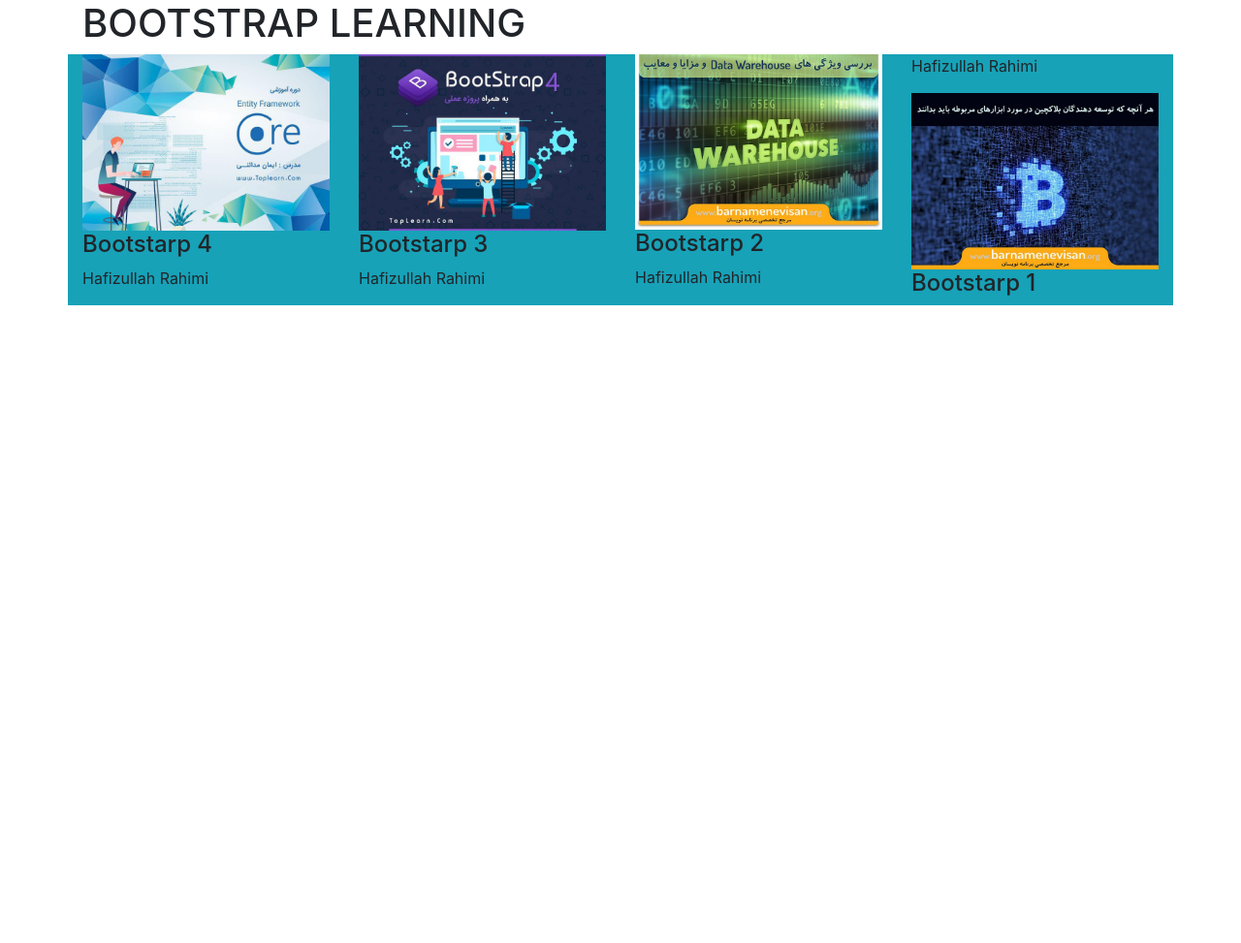
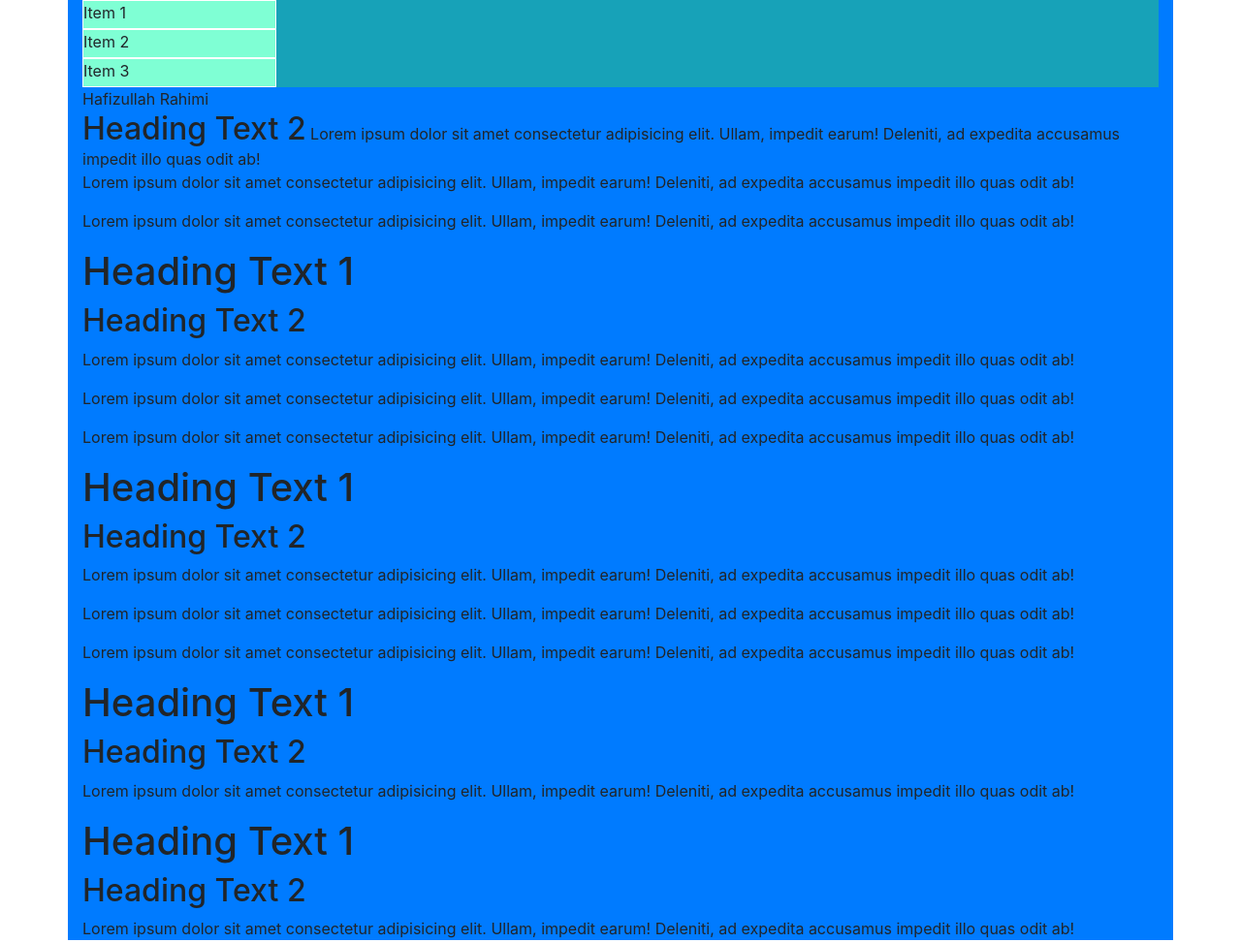
Before and after one commit to HafizRahimi/BootStrap, a plain HTML site: page index.html in a window 1280 px wide. Shown: the whole page at 97% size. Before the commit the page ends 800 px from the top, so only its background shows below. Drawn offline with Linux system fonts and the light colour scheme.

Commit message:
Video 11 watch (Positin {Fixed top och botton,..})

```diff
--- a/index.html
+++ b/index.html
@@ -8,35 +8,104 @@
         <link rel="stylesheet" href="css/bootstrap-reboot.min.css" />
         <link rel="stylesheet" href="css/bootstrap.min.css" />
         <link rel="stylesheet" href="css/main.css" />
+        <style>
+            .item{
+                width: 200px;
+                height: 30px;
+                border: 1px solid white;
+                background-color: aquamarine;
+            }
+        </style>
     </head>
-    <body >
-        <div class="container">
-            <h1>BOOTSTRAP LEARNING</h1>
-            <div class="bg-info row">
-                <section class="col order-4 d-flex flex-column">
-                    <img src="images/01.jpg"  class="img-fluid order-2">
-                    <h4 class="order-3">Bootstarp 1</h4>
-                    <p class="order-1">Hafizullah Rahimi</p>
-                </section>
-                <section class="col order-3">
-                    <img src="images/02.jpg"  class="img-fluid">
-                    <h4>Bootstarp 2</h4>
-                    <p>Hafizullah Rahimi</p>
-                </section>
-                <section class="col order-2">
-                    <img src="images/03.jpg"  class="img-fluid">
-                    <h4>Bootstarp 3</h4>
-                    <p>Hafizullah Rahimi</p>
-                </section>
-                <section class="col order-1">
-                    <img src="images/04.jpg"  class="img-fluid">
-                    <h4>Bootstarp 4</h4>
-                    <p>Hafizullah Rahimi</p>
-                </section>
-            </div>
-        </div>
+    <body>
+        <div class="container bg-primary">
 
 
+            <!-- <div class="bg-info fixed-top"> -->
+            <!-- <div class="bg-info fixed-bottom"> -->
+            <div class="bg-info sticky-top">
+                <div class="item">Item 1</div>
+                <div class="item">Item 2</div>
+                <div class="item">Item 3</div>
+            </div>
+
+
+
+            <span class="d-block">Hafizullah Rahimi</span>
+            <h2 class="d-inline">Heading Text 2</h2>
+            <p class="d-inline">
+                Lorem ipsum dolor sit amet consectetur adipisicing elit. Ullam,
+                impedit earum! Deleniti, ad expedita accusamus impedit illo quas
+                odit ab!
+            </p>
+
+            <!----------- sticky-top ---------------- -->
+            <!-- <div class="bg-info sticky-top">
+                <div class="item">Item 1</div>
+                <div class="item">Item 2</div>
+                <div class="item">Item 3</div>
+            </div> -->
+
+
+            <p>
+                Lorem ipsum dolor sit amet consectetur adipisicing elit. Ullam,
+                impedit earum! Deleniti, ad expedita accusamus impedit illo quas
+                odit ab!
+            </p>
+            <p>
+                Lorem ipsum dolor sit amet consectetur adipisicing elit. Ullam,
+                impedit earum! Deleniti, ad expedita accusamus impedit illo quas
+                odit ab!
+            </p>
+            <h1>Heading Text 1</h1>
+            <h2>Heading Text 2</h2>
+            <p>
+                Lorem ipsum dolor sit amet consectetur adipisicing elit. Ullam,
+                impedit earum! Deleniti, ad expedita accusamus impedit illo quas
+                odit ab!
+            </p>
+            <p>
+                Lorem ipsum dolor sit amet consectetur adipisicing elit. Ullam,
+                impedit earum! Deleniti, ad expedita accusamus impedit illo quas
+                odit ab!
+            </p>
+            <p>
+                Lorem ipsum dolor sit amet consectetur adipisicing elit. Ullam,
+                impedit earum! Deleniti, ad expedita accusamus impedit illo quas
+                odit ab!
+            </p>
+            <h1>Heading Text 1</h1>
+            <h2>Heading Text 2</h2>
+            <p>
+                Lorem ipsum dolor sit amet consectetur adipisicing elit. Ullam,
+                impedit earum! Deleniti, ad expedita accusamus impedit illo quas
+                odit ab!
+            </p>
+            <p>
+                Lorem ipsum dolor sit amet consectetur adipisicing elit. Ullam,
+                impedit earum! Deleniti, ad expedita accusamus impedit illo quas
+                odit ab!
+            </p>
+            <p>
+                Lorem ipsum dolor sit amet consectetur adipisicing elit. Ullam,
+                impedit earum! Deleniti, ad expedita accusamus impedit illo quas
+                odit ab!
+            </p>
+            <h1>Heading Text 1</h1>
+            <h2>Heading Text 2</h2>
+            <p>
+                Lorem ipsum dolor sit amet consectetur adipisicing elit. Ullam,
+                impedit earum! Deleniti, ad expedita accusamus impedit illo quas
+                odit ab!
+            </p>
+            <h1>Heading Text 1</h1>
+            <h2>Heading Text 2</h2>
+            <p>
+                Lorem ipsum dolor sit amet consectetur adipisicing elit. Ullam,
+                impedit earum! Deleniti, ad expedita accusamus impedit illo quas
+                odit ab!
+            </p>
+        </div>
     </body>
     <script src="js/jquery-3.5.1.min.js"></script>
     <script src="js/bootstrap.min.js"></script>
```
Also changed, not shown: index2.html (deleted, +0 -52 lines), txt/BootStrap.txt (+23 -0 lines).
